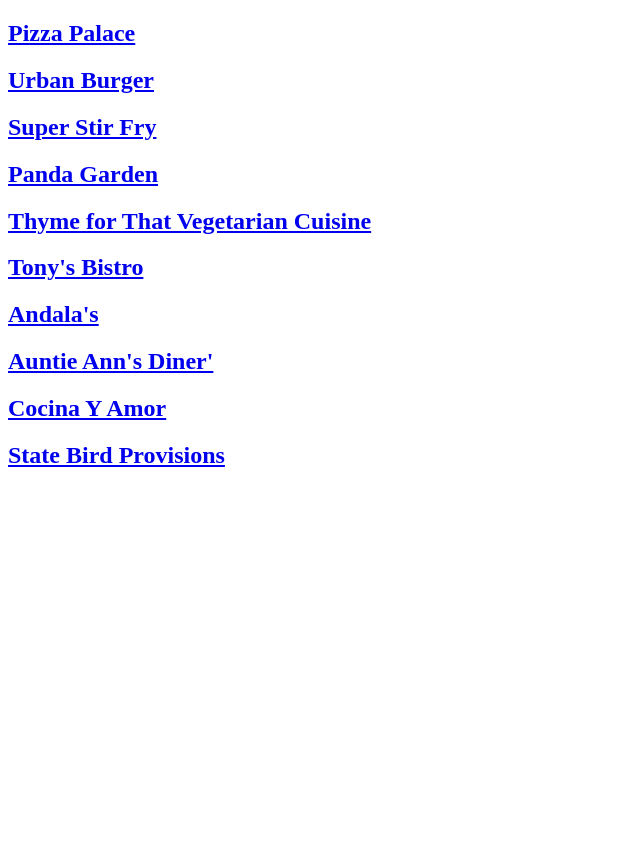
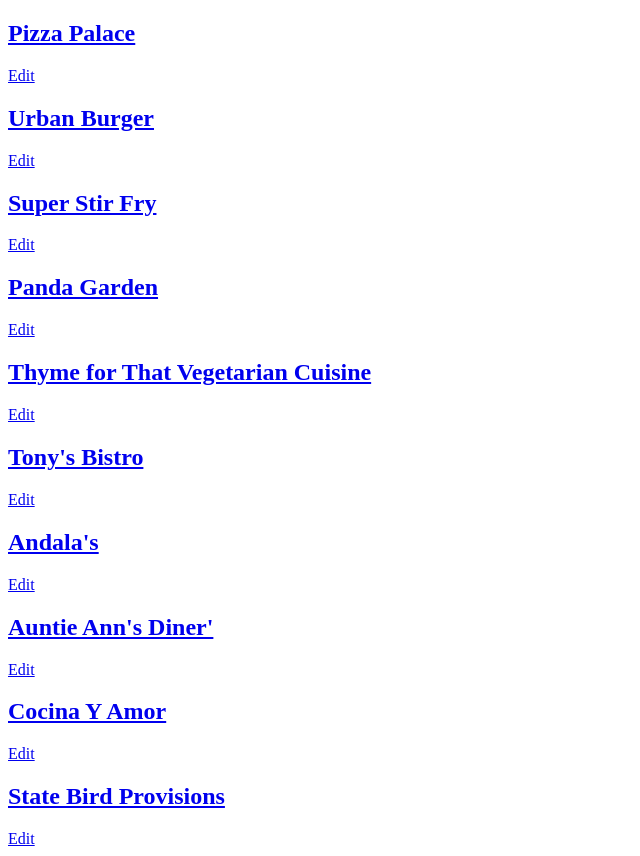
Before and after one commit to gggonzalez03/Restaurant-Item-Catalog, a Flask app: page /restaurants in a window 1280 px wide. Shown: the whole page, without its empty margins (0-640 px from the left). Before the commit the page ends 467 px from the top, so only its background shows below. Run offline with Flask 2, Linux system fonts and the light colour scheme.

Commit message:
feat: Restaurants can now be renamed

```diff
--- a/main_project.py
+++ b/main_project.py
@@ -8,6 +8,12 @@ methods = ["GET","POST"]
 app.add_url_rule('/restaurants',
                  view_func=views.all_restaurants_view,
                  methods=methods)
+
+# Show form to edit a restaurant
+app.add_url_rule('/restaurants/<int:restaurant_id>/edit',
+                 view_func=views.edit_restaurant,
+                 methods=methods)
+
 # Show the menu of a restaurant
 app.add_url_rule('/restaurants/<int:restaurant_id>/',
                  view_func=views.restaurant_menu,
--- a/templates/restaurants.html
+++ b/templates/restaurants.html
@@ -6,7 +6,8 @@
 </head>
 <body>
     {% for restaurant in all_restaurants %}
-    <a href="{{url_for('restaurant_menu', restaurant_id=restaurant.id)}}"><h2>{{restaurant.name}}</h2></a>
+    <a href="{{url_for("restaurant_menu", restaurant_id=restaurant.id)}}"><h2>{{restaurant.name}}</h2></a>
+    <a href="{{url_for("edit_restaurant", restaurant_id=restaurant.id)}}">Edit</a>
     {% endfor %}
 </body>
 </html>
--- a/views.py
+++ b/views.py
@@ -105,7 +105,19 @@ def all_restaurants_view():
     :return: A rendered template that shows all the restaurants
     """
     all_restaurants = get_all_restaurants()
-    return render_template('restaurants.html', all_restaurants=all_restaurants)
+    return render_template("restaurants.html", all_restaurants=all_restaurants)
+
+def edit_restaurant(restaurant_id):
+    restaurant_to_edit = session.query(Restaurant).filter_by(id=restaurant_id).one()
+    if request.method == "POST":
+        restaurant_to_edit.name = request.form['restaurantnewname']
+        session.add(restaurant_to_edit)
+        session.commit()
+        return redirect(url_for("all_restaurants_view"))
+    else:
+        return render_template("editrestaurant.html",
+                               restaurant_id=restaurant_id,
+                               restaurant_to_edit_name=restaurant_to_edit.name)
 
 
 def restaurant_menu(restaurant_id):
```
Also changed, not shown: templates/editrestaurant.html (added, +13 -0 lines).
